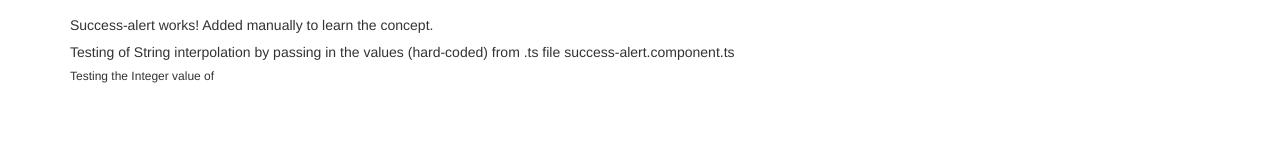
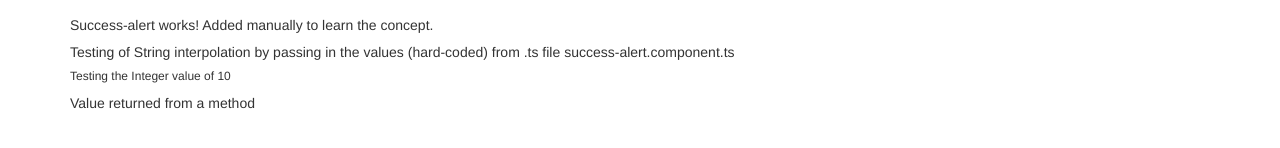
Before and after one commit to nitinkc/AngularJS-concepts, an Angular app in the folder basics-components/: page / in a window 1280 px wide. Shown: the part 334-482 px from the top of the page. Built offline with nearby package versions, Linux system fonts and the light colour scheme.

Commit message:
String Interpolation using Methods

```diff
--- a/basics-components/src/app/success-alert/success-alert.component.html
+++ b/basics-components/src/app/success-alert/success-alert.component.html
@@ -10,3 +10,5 @@ Success-alert works! Added manually to learn the concept.
 </h5>
 
 <h6> Testing the Integer value of {{ int_value }}</h6>
+
+<p> {{getValuesFromAMethod()}}</p>
--- a/basics-components/src/app/success-alert/success-alert.component.ts
+++ b/basics-components/src/app/success-alert/success-alert.component.ts
@@ -12,6 +12,10 @@ import { Component } from "@angular/core";
 export class SuccessAlertComponent{
 
     concept: String = "String interpolation";
-    int_vlaue: number = 10;
+    int_value: number = 10;
+
+    getValuesFromAMethod(){
+        return 'Value returned from a method'
+    }
 
 }
```
